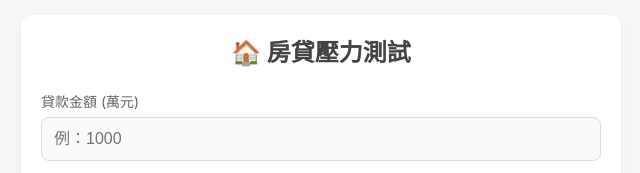
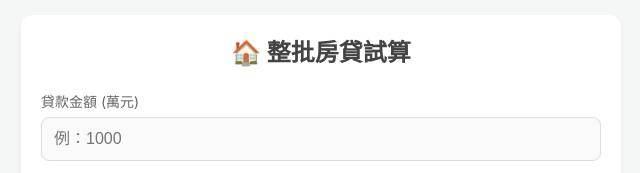
Before and after one commit to poqqop1221-commits/house-check, a plain HTML site: page index.html in a window 1280 px wide. Shown: the top 173 px of the page, 319-959 px from the left. Drawn offline with Linux system fonts and the light colour scheme.

Commit message:
Update index.html

```diff
--- a/index.html
+++ b/index.html
@@ -114,7 +114,7 @@
 
 <div class="container">
     <div class="card">
-        <h2>🏠 房貸壓力測試</h2>
+        <h2>🏠 整批房貸試算</h2>
 
         <div class="input-group">
             <label>貸款金額 (萬元)</label>
@@ -328,4 +328,5 @@
 </script>
 
 </body>
+
 </html>
```
